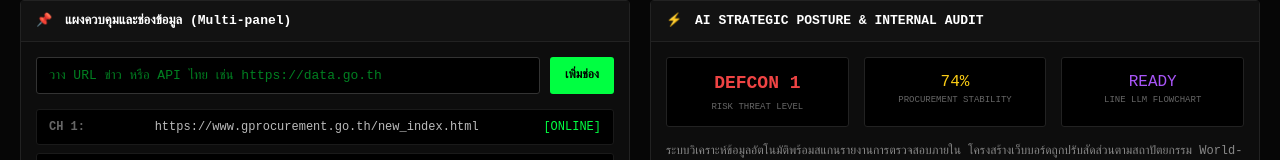
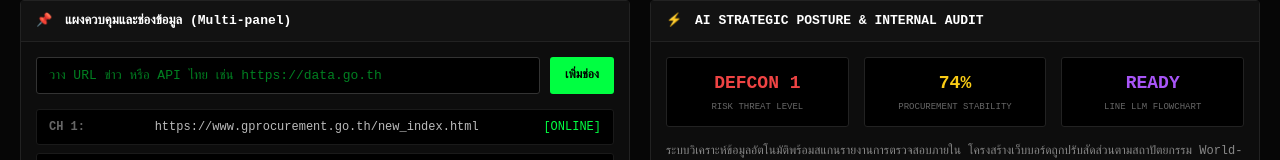
Before and after one commit to nopparatgroupthailand-ship-it/waeos-th, a Next.js app in the folder web/: page / in a window 1280 px wide. Shown: the part 520-680 px from the top of the page. Built offline with nearby package versions, Linux system fonts and the light colour scheme.

Commit message:
Update WorldMap3D.tsx

```diff
--- a/web/app/WorldMap3D.tsx
+++ b/web/app/WorldMap3D.tsx
@@ -15,7 +15,7 @@ const monitorPins = [
 export default function WorldMonitor2D() {
   const [currentTime, setCurrentTime] = useState<string>("");
   const [hoveredPin, setHoveredPin] = useState<any>(null);
-  const [newsFeed, setNewsFeed] = useState<string>(
+  const [newsFeed] = useState<string>(
     "SOVIET INVADERS DETECTED IN NORTH ATLANTIC THEATER ... CHRONOSPHERE SIGNATURE ACTIVATED IN PACIFIC SECTOR ... YURI'S MIND CONTROL TOWERS DETECTED ... SYSTEM ONLINE ..."
   );
   const [inputUrl, setInputUrl] = useState<string>("");
@@ -164,11 +164,13 @@ export default function WorldMonitor2D() {
                 <div style={styles.metricSub}>RISK THREAT LEVEL</div>
               </div>
               <div style={styles.metricBox}>
-                <div style={styles.metricVal} style={{ color: "#facc15" }}>74%</div>
+                {/* ยุบรวม Style เข้าด้วยกันเพื่อแก้ปัญหา JSX multiple attributes เรียบร้อยแล้ว */}
+                <div style={{ ...styles.metricVal, color: "#facc15" }}>74%</div>
                 <div style={styles.metricSub}>PROCUREMENT STABILITY</div>
               </div>
               <div style={styles.metricBox}>
-                <div style={styles.metricVal} style={{ color: "#a855f7" }}>READY</div>
+                {/* ยุบรวม Style เข้าด้วยกันเพื่อแก้ปัญหา JSX multiple attributes เรียบร้อยแล้ว */}
+                <div style={{ ...styles.metricVal, color: "#a855f7" }}>READY</div>
                 <div style={styles.metricSub}>LINE LLM FLOWCHART</div>
               </div>
             </div>
@@ -269,7 +271,7 @@ const styles: { [key: string]: React.CSSProperties } = {
   mapTheater: {
     position: "relative",
     width: "100%",
-    height: "55vh", // ดึงเป็นแผ่นกระดานโลกยาวเต็มพื้นที่ขอบชนขอบ
+    height: "55vh",
     backgroundColor: "#0d0f14",
     borderBottom: "2px solid #222"
   },
@@ -381,7 +383,7 @@ const styles: { [key: string]: React.CSSProperties } = {
   bottomGrid: {
     flex: 1,
     display: "grid",
-    gridTemplateColumns: "1fr 1fr", // แบ่งครึ่งซ้ายขวาเท่ากัน 50:50 สมดุล สวยงามตามโมเดล Dashboard มาตรฐาน
+    gridTemplateColumns: "1fr 1fr",
     gap: "20px",
     padding: "20px",
     backgroundColor: "#060606"
```
